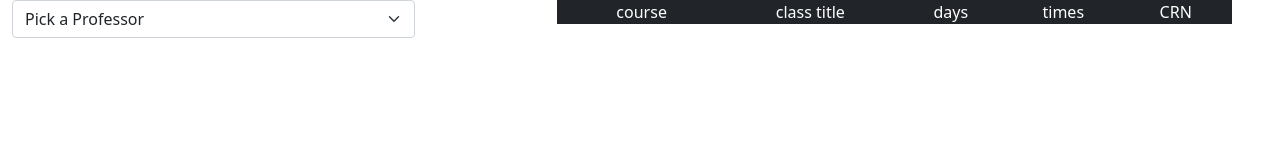
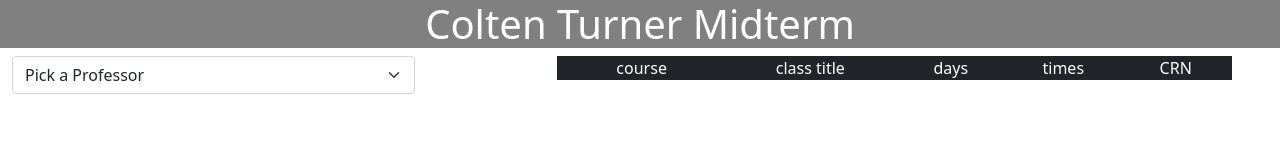
Before and after one commit to cturner11/ACT311, a plain HTML site: page hmwk/midterm/index.html in a window 1280 px wide. Drawn offline with nearby package versions, Linux system fonts and the light colour scheme; files whose address does not match are found by name.

Commit message:
completed step 4

```diff
--- a/hmwk/midterm/index.html
+++ b/hmwk/midterm/index.html
@@ -13,6 +13,7 @@
 </head>
 <body>
     <script src = "index.js"></script>
+    <div class="container-fluid text-center" id="container0"><h1>Colten Turner Midterm</h1></div>
     <div class="container-fluid text-center" id="container1">
         <div class="row" id="row1">
             <div class="col-4" id="col1">
--- /dev/null
+++ b/hmwk/midterm/style.sass
@@ -0,0 +1,6 @@
+#container0
+  background-color: grey
+
+div
+    > h1
+        color: white
```
Also changed, not shown: hmwk/hmwk01/hmwk01.css, hmwk/midterm/index.sass (deleted), hmwk/midterm/style.css, 1 other file.
